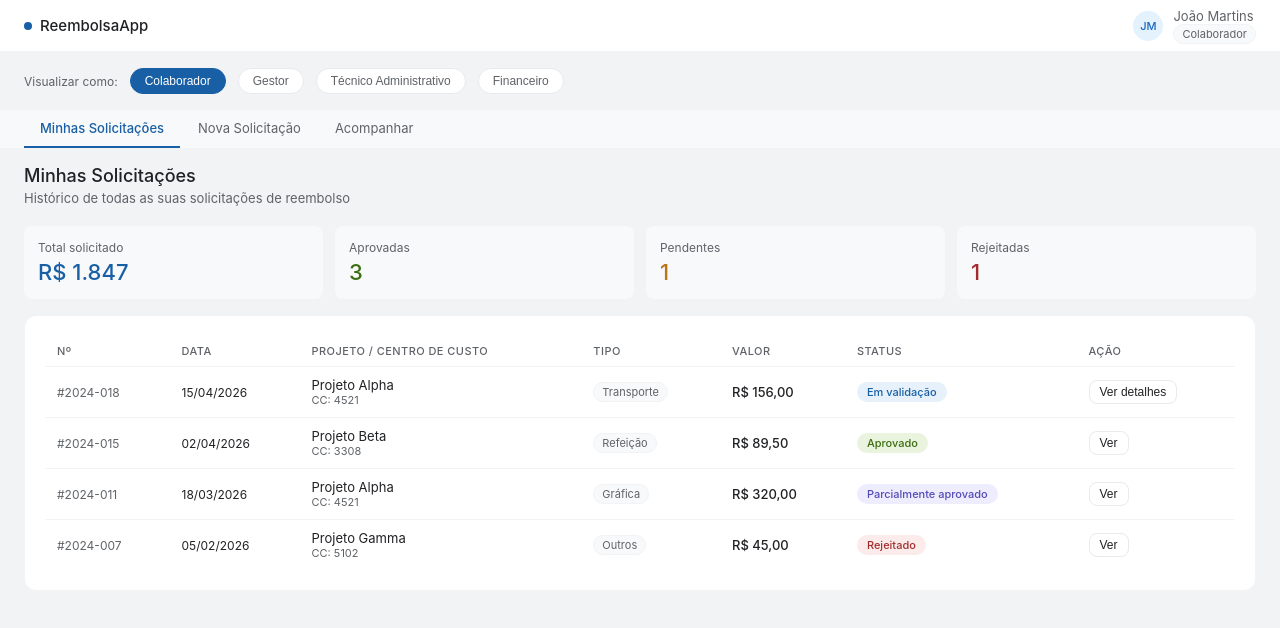
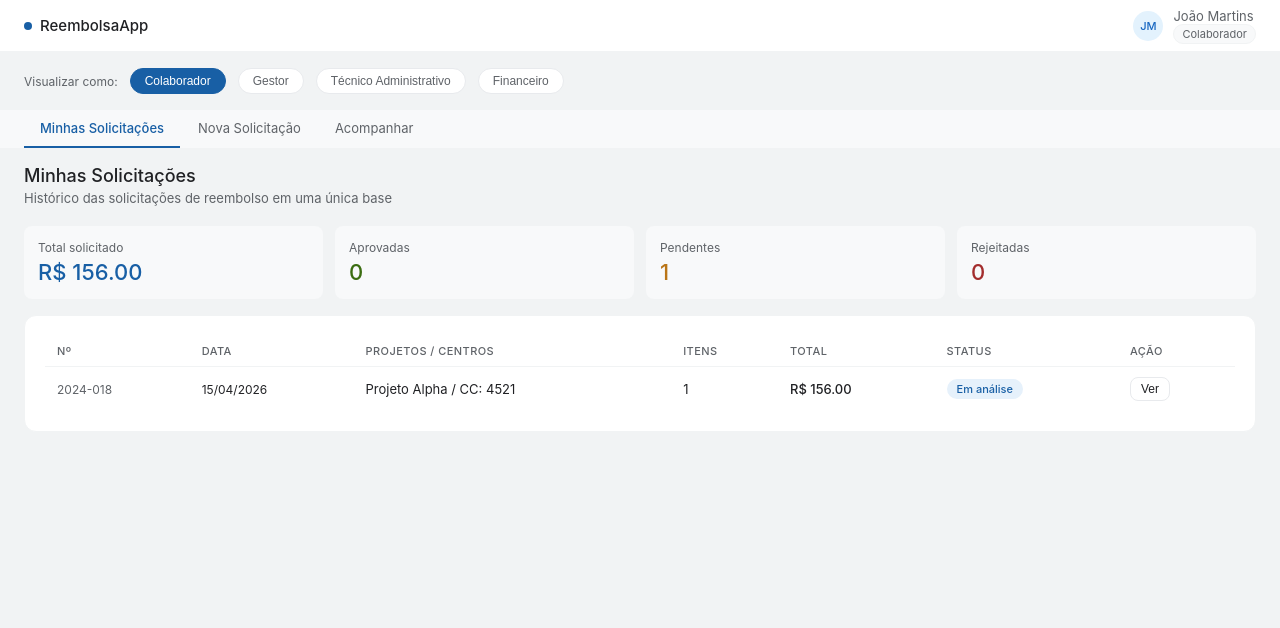
Before and after one commit to Tr3dade/Case_elo, a React (Vite) app: page / in a window 1280 px wide. Shown: the top 628 px of the page. Built offline with nearby package versions, Linux system fonts and the light colour scheme.

Commit message:
atualização de colaboradores

```diff
--- a/src/components/pages/ColaboradorPages.tsx
+++ b/src/components/pages/ColaboradorPages.tsx
@@ -1,31 +1,165 @@
-import React from 'react';
+import React, { useMemo, useState } from 'react';
+import {
+  costCenters,
+  defaultReimbursementConfig,
+  financeAdmin,
+  projects,
+  ReimbursementItem,
+  ReimbursementRequest,
+  sampleRequests
+} from '../../data/reimbursement';
 
 interface ColaboradorPagesProps {
   tab: number;
 }
 
+const initialItem = (): ReimbursementItem => ({
+  id: `${Date.now()}-${Math.random().toString(16).slice(2)}`,
+  date: '',
+  type: 'Transporte',
+  description: '',
+  projectId: projects[0].id,
+  costCenterId: projects[0].costCenterId,
+  amount: 0
+});
+
 const ColaboradorPages: React.FC<ColaboradorPagesProps> = ({ tab }) => {
+  const [requests, setRequests] = useState<ReimbursementRequest[]>(sampleRequests);
+  const [items, setItems] = useState<ReimbursementItem[]>([initialItem()]);
+  const [month, setMonth] = useState('2026-04');
+  const [attachments, setAttachments] = useState<string[]>([]);
+  const [selectedRequestId, setSelectedRequestId] = useState<string>(sampleRequests[0]?.id || '');
+  const [message, setMessage] = useState<string>('');
+
+  const attachmentsRequired = defaultReimbursementConfig.attachmentsRequired;
+
+  const selectedRequest = requests.find((request) => request.id === selectedRequestId) ?? requests[0];
+
+  const requestStats = useMemo(() => {
+    const total = requests.reduce((sum, request) => sum + request.total, 0);
+    const approved = requests.filter((request) => request.status === 'Aprovado').length;
+    const pending = requests.filter((request) => request.status === 'Enviado' || request.status === 'Em análise').length;
+    const rejected = requests.filter((request) => request.status === 'Recusado').length;
+    return { total, approved, pending, rejected };
+  }, [requests]);
+
+  const handleItemChange = (
+    index: number,
+    field: 'date' | 'type' | 'description' | 'projectId' | 'amount',
+    value: string | number
+  ) => {
+    setItems((current) => {
+      const next = [...current];
+      const item = { ...next[index] };
+
+      if (field === 'projectId' && typeof value === 'string') {
+        const project = projects.find((project) => project.id === value);
+        item.projectId = value;
+        item.costCenterId = project?.costCenterId ?? item.costCenterId;
+      } else if (field === 'amount') {
+        item.amount = Number(value);
+      } else if (field === 'date' && typeof value === 'string') {
+        item.date = value;
+      } else if (field === 'type' && typeof value === 'string') {
+        item.type = value;
+      } else if (field === 'description' && typeof value === 'string') {
+        item.description = value;
+      }
+
+      next[index] = item;
+      return next;
+    });
+  };
+
+  const addItem = () => {
+    setItems((current) => [...current, initialItem()]);
+  };
+
+  const removeItem = (index: number) => {
+    setItems((current) => current.filter((_, itemIndex) => itemIndex !== index));
+  };
+
+  const handleAttachments = (event: React.ChangeEvent<HTMLInputElement>) => {
+    const files = event.target.files;
+    if (!files) {
+      return;
+    }
+    const validFiles: string[] = [];
+    for (let i = 0; i < files.length; i += 1) {
+      const file = files[i];
+      if (defaultReimbursementConfig.allowedMimeTypes.includes(file.type)) {
+        validFiles.push(file.name);
+      }
+    }
+    setAttachments(validFiles);
+  };
+
+  const handleSubmit = () => {
+    if (!month) {
+      setMessage('Selecione o mês de referência.');
+      return;
+    }
+    if (items.length === 0) {
+      setMessage('Adicione ao menos um item de reembolso.');
+      return;
+    }
+    if (attachmentsRequired && attachments.length === 0) {
+      setMessage('Anexe pelo menos um comprovante para enviar a solicitação.');
+      return;
+    }
+    const involvedCostCenters = Array.from(
+      new Set(items.map((item) => item.costCenterId))
+    );
+    const notifications = involvedCostCenters.map((costCenterId) => {
+      const costCenter = costCenters.find((center) => center.id === costCenterId);
+      return costCenter
+        ? `Notificar gestor ${costCenter.manager} (${costCenter.code})`
+        : `Notificar gestor do centro ${costCenterId}`;
+    });
+    notifications.push(`Notificar ${financeAdmin.name} (${financeAdmin.email})`);
+
+    const total = items.reduce((subtotal, item) => subtotal + item.amount, 0);
+    const newRequest: ReimbursementRequest = {
+      id: `REQ-${Date.now()}`,
+      createdAt: new Date().toLocaleDateString('pt-BR'),
+      requestedBy: 'João Martins',
+      month,
+      items,
+      attachments,
+      status: 'Enviado',
+      costCenterIds: involvedCostCenters,
+      notifications,
+      total
+    };
+
+    setRequests((current) => [newRequest, ...current]);
+    setSelectedRequestId(newRequest.id);
+    setItems([initialItem()]);
+    setAttachments([]);
+    setMessage('Solicitação enviada com sucesso. Notificações disparadas.');
+  };
+
   if (tab === 0) {
     return (
       <div style={{ paddingTop: '16px' }}>
         <div className="section-title">Minhas Solicitações</div>
-        <div className="section-sub">Histórico de todas as suas solicitações de reembolso</div>
+        <div className="section-sub">Histórico das solicitações de reembolso em uma única base</div>
         <div className="stats-grid">
           <div className="stat-card">
             <div className="stat-label">Total solicitado</div>
-            <div className="stat-val blue">R$ 1.847</div>
+            <div className="stat-val blue">R$ {requestStats.total.toFixed(2)}</div>
           </div>
           <div className="stat-card">
             <div className="stat-label">Aprovadas</div>
-            <div className="stat-val green">3</div>
+            <div className="stat-val green">{requestStats.approved}</div>
           </div>
           <div className="stat-card">
             <div className="stat-label">Pendentes</div>
-            <div className="stat-val amber">1</div>
+            <div className="stat-val amber">{requestStats.pending}</div>
           </div>
           <div className="stat-card">
             <div className="stat-label">Rejeitadas</div>
-            <div className="stat-val red">1</div>
+            <div className="stat-val red">{requestStats.rejected}</div>
           </div>
         </div>
         <div className="card">
@@ -35,62 +169,38 @@ const ColaboradorPages: React.FC<ColaboradorPagesProps> = ({ tab }) => {
                 <tr>
                   <th>Nº</th>
                   <th>Data</th>
-                  <th>Projeto / Centro de custo</th>
-                  <th>Tipo</th>
-                  <th>Valor</th>
+                  <th>Projetos / Centros</th>
+                  <th>Itens</th>
+                  <th>Total</th>
                   <th>Status</th>
                   <th>Ação</th>
                 </tr>
               </thead>
               <tbody>
-                <tr>
-                  <td style={{ color: 'var(--color-text-secondary)', fontSize: '12px' }}>#2024-018</td>
-                  <td style={{ fontSize: '12px' }}>15/04/2026</td>
+                {requests.map((request) => (
+                  <tr key={request.id}>
+                    <td style={{ color: 'var(--color-text-secondary)', fontSize: '12px' }}>{request.id}</td>
+                    <td style={{ fontSize: '12px' }}>{request.createdAt}</td>
                     <td>
-                    <div style={{ fontSize: '13px' }}>Projeto Alpha</div>
-                    <div style={{ fontSize: '11px', color: 'var(--color-text-secondary)' }}>CC: 4521</div>
+                      {Array.from(new Set(request.items.map((item) => {
+                        const project = projects.find((projectItem) => projectItem.id === item.projectId);
+                        return project ? `${project.name} / CC: ${item.costCenterId}` : `CC: ${item.costCenterId}`;
+                      }))).map((label) => (
+                        <div key={label} style={{ fontSize: '13px' }}>{label}</div>
+                      ))}
                     </td>
-                  <td><span className="chip">Transporte</span></td>
-                  <td style={{ fontWeight: '500' }}>R$ 156,00</td>
-                  <td><span className="badge badge-review">Em validação</span></td>
-                  <td><button className="btn btn-sm" onClick={() => {}}>Ver detalhes</button></td>
+                    <td>{request.items.length}</td>
+                    <td style={{ fontWeight: '500' }}>R$ {request.total.toFixed(2)}</td>
+                    <td>
+                      <span className={`badge ${request.status === 'Aprovado' ? 'badge-approved' : request.status === 'Recusado' ? 'badge-rejected' : 'badge-review'}`}>
+                        {request.status}
+                      </span>
+                    </td>
+                    <td>
+                      <button className="btn btn-sm" onClick={() => setSelectedRequestId(request.id)}>Ver</button>
+                    </td>
                   </tr>
-                <tr>
-                  <td style={{ color: 'var(--color-text-secondary)', fontSize: '12px' }}>#2024-015</td>
-                  <td style={{ fontSize: '12px' }}>02/04/2026</td>
-                  <td>
-                    <div style={{ fontSize: '13px' }}>Projeto Beta</div>
-                    <div style={{ fontSize: '11px', color: 'var(--color-text-secondary)' }}>CC: 3308</div>
-                  </td>
-                  <td><span className="chip">Refeição</span></td>
-                  <td style={{ fontWeight: '500' }}>R$ 89,50</td>
-                  <td><span className="badge badge-approved">Aprovado</span></td>
-                  <td><button className="btn btn-sm">Ver</button></td>
-                </tr>
-                <tr>
-                  <td style={{ color: 'var(--color-text-secondary)', fontSize: '12px' }}>#2024-011</td>
-                  <td style={{ fontSize: '12px' }}>18/03/2026</td>
-                  <td>
-                    <div style={{ fontSize: '13px' }}>Projeto Alpha</div>
-                    <div style={{ fontSize: '11px', color: 'var(--color-text-secondary)' }}>CC: 4521</div>
-                  </td>
-                  <td><span className="chip">Gráfica</span></td>
-                  <td style={{ fontWeight: '500' }}>R$ 320,00</td>
-                  <td><span className="badge badge-partial">Parcialmente aprovado</span></td>
-                  <td><button className="btn btn-sm">Ver</button></td>
-                </tr>
-                <tr>
-                  <td style={{ color: 'var(--color-text-secondary)', fontSize: '12px' }}>#2024-007</td>
-                  <td style={{ fontSize: '12px' }}>05/02/2026</td>
-                  <td>
-                    <div style={{ fontSize: '13px' }}>Projeto Gamma</div>
-                    <div style={{ fontSize: '11px', color: 'var(--color-text-secondary)' }}>CC: 5102</div>
-                  </td>
-                  <td><span className="chip">Outros</span></td>
-                  <td style={{ fontWeight: '500' }}>R$ 45,00</td>
-                  <td><span className="badge badge-rejected">Rejeitado</span></td>
-                  <td><button className="btn btn-sm">Ver</button></td>
-                </tr>
+                ))}
               </tbody>
             </table>
           </div>
@@ -103,7 +213,7 @@ const ColaboradorPages: React.FC<ColaboradorPagesProps> = ({ tab }) => {
     return (
       <div style={{ paddingTop: '16px' }}>
         <div className="section-title">Nova Solicitação de Reembolso</div>
-        <div className="section-sub">Preencha os dados das despesas que deseja reembolsar</div>
+        <div className="section-sub">Preencha todos os dados em um único envio e anexe comprovantes</div>
         <div className="card">
           <div className="card-title">Dados do solicitante</div>
           <div className="form-row">
@@ -113,67 +223,78 @@ const ColaboradorPages: React.FC<ColaboradorPagesProps> = ({ tab }) => {
             </div>
             <div className="form-group">
               <label>Mês de referência</label>
-              <input type="month" value="2026-04" />
+              <input type="month" value={month} onChange={(event) => setMonth(event.target.value)} />
             </div>
           </div>
         </div>
         <div className="card">
-          <div className="card-title">Despesas</div>
-          <div className="alert-box">
-            <p>Gastos realizados há mais de 90 dias não podem ser reembolsados. Certifique-se de que todos os comprovantes estão anexados.</p>
+          <div className="card-title">Itens da planilha de reembolso</div>
+          <div className="form-note">
+            Cada item deve ser associado a um projeto/centro de custo. O envio único agrupa todos no mesmo pedido.
           </div>
           <div className="expense-header">
             <div className="col-label">Data</div>
-            <div className="col-label">Tipo (TD)</div>
+            <div className="col-label">Tipo</div>
             <div className="col-label">Descrição</div>
-            <div className="col-label">Centro de custo</div>
-            <div className="col-label">Valor (R$)</div>
+            <div className="col-label">Projeto</div>
+            <div className="col-label">Valor</div>
             <div></div>
           </div>
-          <div className="expense-row">
-            <input type="date" value="2026-04-15" />
-            <select>
+          {items.map((item, index) => {
+            const costCenter = costCenters.find((center) => center.id === item.costCenterId);
+            return (
+              <div key={item.id} className="expense-row">
+                <input type="date" value={item.date} onChange={(event) => handleItemChange(index, 'date', event.target.value)} />
+                <select value={item.type} onChange={(event) => handleItemChange(index, 'type', event.target.value)}>
                   <option>Transporte</option>
                   <option>Refeição</option>
                   <option>Gráfica</option>
                   <option>Outros</option>
                 </select>
-            <input type="text" placeholder="Descrição" />
-            <input type="text" placeholder="CC (ex: 4521)" />
-            <input type="number" placeholder="0,00" />
-            <button className="btn btn-sm" style={{ padding: '4px 6px', color: 'var(--color-text-secondary)' }}>✕</button>
+                <input type="text" placeholder="Descrição" value={item.description} onChange={(event) => handleItemChange(index, 'description', event.target.value)} />
+                <div style={{ display: 'grid', gap: '8px' }}>
+                  <select value={item.projectId} onChange={(event) => handleItemChange(index, 'projectId', event.target.value)}>
+                    {projects.map((project) => (
+                      <option key={project.id} value={project.id}>{project.name}</option>
+                    ))}
+                  </select>
+                  <div style={{ fontSize: '11px', color: 'var(--color-text-secondary)' }}>
+                    CC: {costCenter?.code ?? item.costCenterId} — {costCenter?.manager}
                   </div>
-          <div className="expense-row">
-            <input type="date" />
-            <select>
-              <option>Transporte</option>
-              <option>Refeição</option>
-              <option>Gráfica</option>
-              <option>Outros</option>
-            </select>
-            <input type="text" placeholder="Descrição" />
-            <input type="text" placeholder="CC (ex: 4521)" />
-            <input type="number" placeholder="0,00" />
-            <button className="btn btn-sm" style={{ padding: '4px 6px', color: 'var(--color-text-secondary)' }}>✕</button>
                 </div>
-          <button className="btn btn-sm" style={{ marginTop: '8px' }}>+ Adicionar despesa</button>
+                <input type="number" placeholder="0,00" value={item.amount || ''} onChange={(event) => handleItemChange(index, 'amount', event.target.value)} />
+                <button className="btn btn-sm" style={{ padding: '4px 6px', color: 'var(--color-text-secondary)' }} onClick={() => removeItem(index)}>✕</button>
+              </div>
+            );
+          })}
+          <button className="btn btn-sm" style={{ marginTop: '8px' }} onClick={addItem}>+ Adicionar item</button>
           <div className="divider"></div>
           <div style={{ display: 'flex', justifyContent: 'flex-end', alignItems: 'center', gap: '12px' }}>
             <span style={{ fontSize: '13px', color: 'var(--color-text-secondary)' }}>Total:</span>
-            <span style={{ fontSize: '20px', fontWeight: '500', color: 'var(--color-text-primary)' }}>R$ 0,00</span>
+            <span style={{ fontSize: '20px', fontWeight: '500', color: 'var(--color-text-primary)' }}>R$ {items.reduce((sum, item) => sum + item.amount, 0).toFixed(2)}</span>
           </div>
         </div>
         <div className="card">
           <div className="card-title">Comprovantes fiscais</div>
-          <div className="upload-zone">
+          <div className="form-note">{attachmentsRequired ? 'Anexo obrigatório para envio.' : 'Anexo opcional. Use para validar seus documentos.'}</div>
+          <label htmlFor="comprovantes-input" className="upload-zone">
             <div className="upload-icon">📎</div>
             <div className="upload-text">Arraste os comprovantes aqui ou clique para selecionar</div>
             <div style={{ fontSize: '11px', color: 'var(--color-text-secondary)', marginTop: '4px' }}>PDF, JPG, PNG — máx. 5MB por arquivo</div>
+          </label>
+          <input type="file" multiple style={{ display: 'none' }} id="comprovantes-input" onChange={handleAttachments} />
+          {attachments.length > 0 && (
+            <div className="file-list">
+              {attachments.map((fileName) => (
+                <div key={fileName} className="file-badge">{fileName}</div>
+              ))}
             </div>
+          )}
         </div>
+        {message && <div className="info-box"><p>{message}</p></div>}
         <div className="action-row">
-          <button className="btn">Salvar rascunho</button>
-          <button className="btn btn-primary">Enviar solicitação</button>
+          <button className="btn" onClick={() => setMessage('Rascunho salvo localmente.')}>Salvar rascunho</button>
+          <button className="btn btn-primary" onClick={handleSubmit}>Enviar solicitação</button>
         </div>
       </div>
     );
@@ -182,66 +303,67 @@ const ColaboradorPages: React.FC<ColaboradorPagesProps> = ({ tab }) => {
   return (
     <div style={{ paddingTop: '16px' }}>
       <div className="section-title">Acompanhar Solicitação</div>
-      <div className="section-sub">Solicitação #2024-018 — R$ 156,00</div>
+      <div className="section-sub">Verifique status, centro de custo e notificações relacionadas</div>
+      <div className="card">
+        <div className="form-row">
+          <div className="form-group full">
+            <label>Selecionar solicitação</label>
+            <select value={selectedRequest?.id ?? ''} onChange={(event) => setSelectedRequestId(event.target.value)}>
+              {requests.map((request) => (
+                <option key={request.id} value={request.id}>{request.id} · {request.createdAt} · {request.status}</option>
+              ))}
+            </select>
+          </div>
+        </div>
+        {selectedRequest ? (
+          <>
+            <div className="card-title">Status atual</div>
+            <div className="request-status">{selectedRequest.status}</div>
             <div className="two-col">
               <div className="card">
-          <div className="card-title">Detalhes</div>
+                <div className="card-title">Detalhes da solicitação</div>
                 <table style={{ width: '100%', fontSize: '13px' }}>
+                  <tbody>
                     <tr>
-              <td style={{ color: 'var(--color-text-secondary)', padding: '5px 0' }}>Projeto</td>
-              <td style={{ textAlign: 'right', fontWeight: '500' }}>Projeto Alpha</td>
+                      <td style={{ color: 'var(--color-text-secondary)', padding: '5px 0' }}>Solicitante</td>
+                      <td style={{ textAlign: 'right' }}>{selectedRequest.requestedBy}</td>
                     </tr>
                     <tr>
-              <td style={{ color: 'var(--color-text-secondary)', padding: '5px 0' }}>Centro de custo</td>
-              <td style={{ textAlign: 'right' }}>CC: 4521</td>
+                      <td style={{ color: 'var(--color-text-secondary)', padding: '5px 0' }}>Mês</td>
+                      <td style={{ textAlign: 'right' }}>{selectedRequest.month}</td>
                     </tr>
                     <tr>
-              <td style={{ color: 'var(--color-text-secondary)', padding: '5px 0' }}>Tipo</td>
-              <td style={{ textAlign: 'right' }}>Transporte</td>
+                      <td style={{ color: 'var(--color-text-secondary)', padding: '5px 0' }}>Itens</td>
+                      <td style={{ textAlign: 'right' }}>{selectedRequest.items.length}</td>
                     </tr>
                     <tr>
-              <td style={{ color: 'var(--color-text-secondary)', padding: '5px 0' }}>Data da despesa</td>
-              <td style={{ textAlign: 'right' }}>15/04/2026</td>
+                      <td style={{ color: 'var(--color-text-secondary)', padding: '5px 0' }}>Total</td>
+                      <td style={{ textAlign: 'right', fontWeight: '500' }}>R$ {selectedRequest.total.toFixed(2)}</td>
                     </tr>
                     <tr>
-              <td style={{ color: 'var(--color-text-secondary)', padding: '5px 0' }}>Valor</td>
-              <td style={{ textAlign: 'right', fontWeight: '500', color: '#185FA5' }}>R$ 156,00</td>
+                      <td style={{ color: 'var(--color-text-secondary)', padding: '5px 0' }}>Centros de custo</td>
+                      <td style={{ textAlign: 'right' }}>{selectedRequest.costCenterIds.join(', ')}</td>
                     </tr>
-            <tr>
-              <td style={{ color: 'var(--color-text-secondary)', padding: '5px 0' }}>Status</td>
-              <td style={{ textAlign: 'right' }}><span className="badge badge-review">Em validação</span></td>
-            </tr>
+                  </tbody>
                 </table>
               </div>
               <div className="card">
-          <div className="card-title">Linha do tempo</div>
+                <div className="card-title">Notificações geradas</div>
                 <div className="timeline">
-            <div className="tl-item">
-              <div className="tl-dot done"></div>
-              <div className="tl-time">15/04 · 09:12</div>
-              <div className="tl-label">Solicitação enviada</div>
-              <div className="tl-desc">Enviada pelo colaborador</div>
+                  {selectedRequest.notifications.map((note, index) => (
+                    <div key={index} className="tl-item">
+                      <div className={`tl-dot ${index === 0 ? 'active' : ''}`}></div>
+                      <div className="tl-time">{index === 0 ? 'Agora' : 'Em breve'}</div>
+                      <div className="tl-label">{note}</div>
                     </div>
-            <div className="tl-item">
-              <div className="tl-dot active"></div>
-              <div className="tl-time">15/04 · 10:05</div>
-              <div className="tl-label">Em validação</div>
-              <div className="tl-desc">Técnico administrativo verificando conformidade</div>
-            </div>
-            <div className="tl-item">
-              <div className="tl-dot"></div>
-              <div className="tl-time">Aguardando</div>
-              <div className="tl-label">Aprovação do gestor</div>
-              <div className="tl-desc">—</div>
-            </div>
-            <div className="tl-item">
-              <div className="tl-dot"></div>
-              <div className="tl-time">Aguardando</div>
-              <div className="tl-label">Pagamento agendado</div>
-              <div className="tl-desc">—</div>
+                  ))}
                 </div>
               </div>
             </div>
+          </>
+        ) : (
+          <div className="info-box"><p>Não há solicitações selecionadas.</p></div>
+        )}
       </div>
     </div>
   );
--- /dev/null
+++ b/src/data/reimbursement.ts
@@ -0,0 +1,88 @@
+export interface CostCenter {
+  id: number;
+  code: string;
+  projectId: string;
+  manager: string;
+  managerEmail: string;
+}
+
+export interface Project {
+  id: string;
+  name: string;
+  costCenterId: number;
+}
+
+export interface ReimbursementItem {
+  id: string;
+  date: string;
+  type: string;
+  description: string;
+  projectId: string;
+  costCenterId: number;
+  amount: number;
+}
+
+export type RequestStatus = 'Enviado' | 'Em análise' | 'Aprovado' | 'Recusado';
+
+export interface ReimbursementRequest {
+  id: string;
+  createdAt: string;
+  requestedBy: string;
+  month: string;
+  items: ReimbursementItem[];
+  attachments: string[];
+  status: RequestStatus;
+  costCenterIds: number[];
+  notifications: string[];
+  total: number;
+}
+
+export const financeAdmin = {
+  name: 'Financeiro',
+  email: 'financeiro@empresa.com'
+};
+
+export const projects: Project[] = [
+  { id: 'alpha', name: 'Projeto Alpha', costCenterId: 4521 },
+  { id: 'beta', name: 'Projeto Beta', costCenterId: 3308 },
+  { id: 'gamma', name: 'Projeto Gamma', costCenterId: 5102 }
+];
+
+export const costCenters: CostCenter[] = [
+  { id: 4521, code: '4521', projectId: 'alpha', manager: 'Ana Lima', managerEmail: 'ana.lima@empresa.com' },
+  { id: 3308, code: '3308', projectId: 'beta', manager: 'Ana Lima', managerEmail: 'ana.lima@empresa.com' },
+  { id: 5102, code: '5102', projectId: 'gamma', manager: 'Carlos Souza', managerEmail: 'carlos.souza@empresa.com' }
+];
+
+export const defaultReimbursementConfig = {
+  attachmentsRequired: false,
+  allowedMimeTypes: ['application/pdf', 'image/jpeg', 'image/png']
+};
+
+export const sampleRequests: ReimbursementRequest[] = [
+  {
+    id: '2024-018',
+    createdAt: '15/04/2026',
+    requestedBy: 'João Martins',
+    month: '2026-04',
+    items: [
+      {
+        id: 'item-1',
+        date: '2026-04-15',
+        type: 'Transporte',
+        description: 'Uber para reunião com cliente',
+        projectId: 'alpha',
+        costCenterId: 4521,
+        amount: 156.0
+      }
+    ],
+    attachments: ['comprovante_uber.pdf'],
+    status: 'Em análise',
+    costCenterIds: [4521],
+    notifications: [
+      'Gestor Ana Lima notificado para centro de custo 4521',
+      'Financeiro notificado para revisão financeira'
+    ],
+    total: 156.0
+  }
+];
```
Also changed, not shown: src/styles/Components.css (+31 -0 lines), 6 other files (tests, documents, lock files or other folders). Lines whose indentation alone changed are shown as unchanged.
